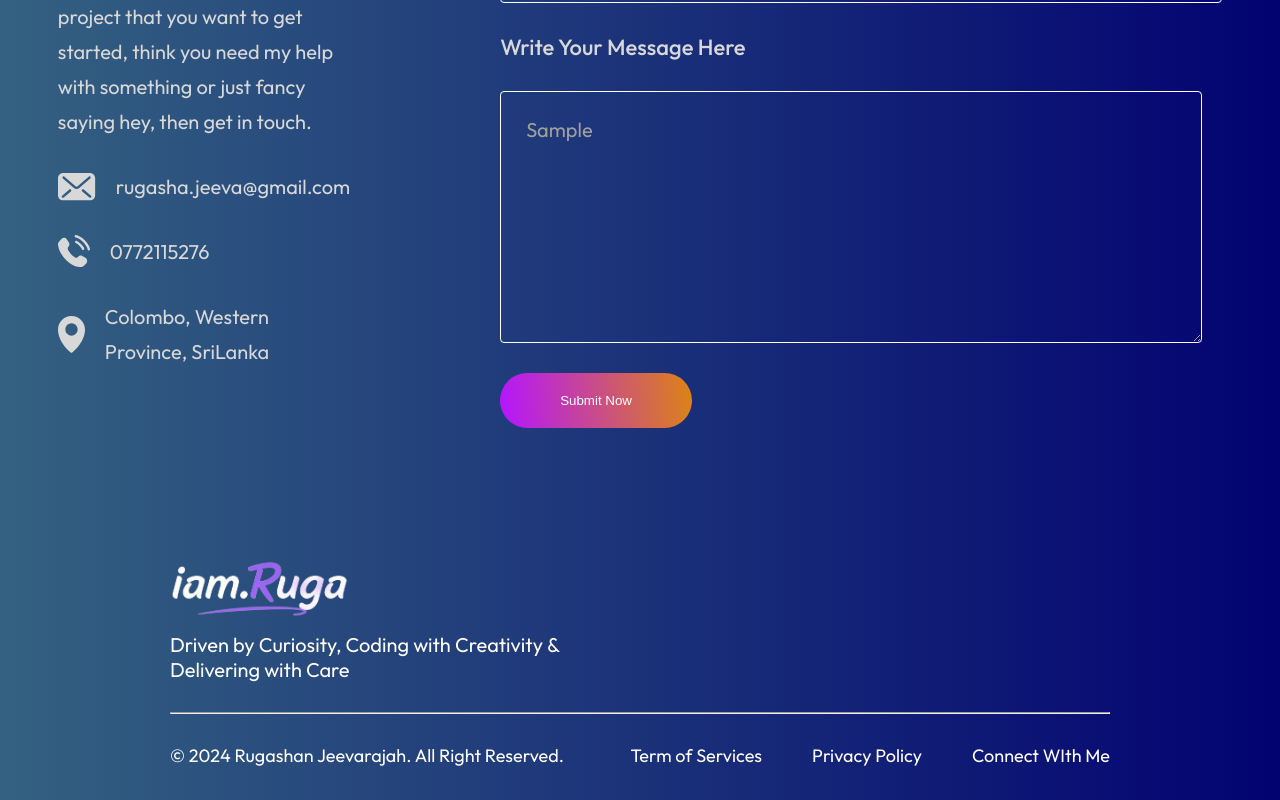
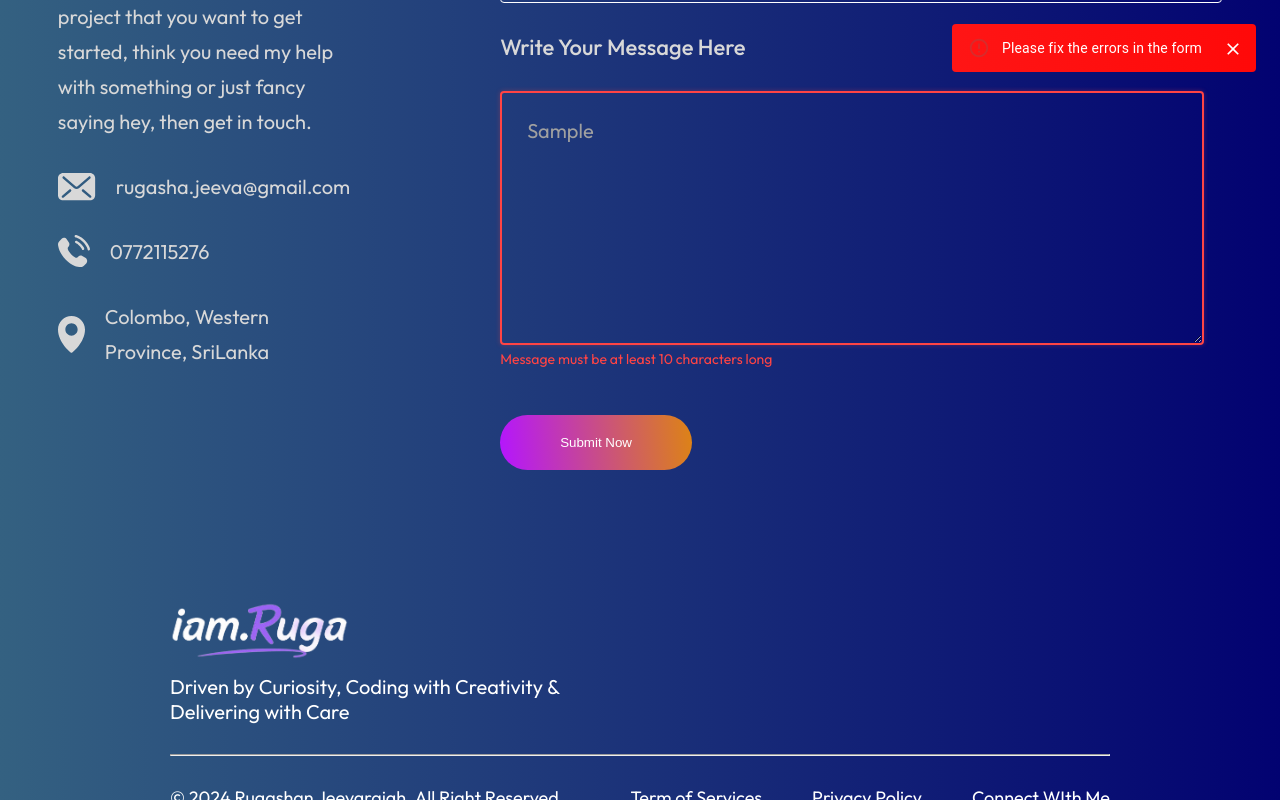
Before and after one commit to IT21054822/portfolio_amruga, a React (Vite) app: page / in a window 1280 px wide. Both pictures are taken after typing "Sample", "name@example.com", "Sample" into the empty fields and a click on the button "Submit Now". Shown: the part 5185-5985 px from the top of the page. Built offline with nearby package versions, Linux system fonts and the light colour scheme; no server answers.

Commit message:
contact me form updated

```diff
--- a/src/Components/About/About.jsx
+++ b/src/Components/About/About.jsx
@@ -37,7 +37,7 @@ const About = () => {
       </div>
       <div className="about-achievements">
         <div className="about-achievement">
-            <h1>1+</h1>
+            <h1>2+</h1>
             <p>YEARS OF EXPERIENCE</p>
         </div>
         <hr />
--- a/src/Components/Contact/Contact.css
+++ b/src/Components/Contact/Contact.css
@@ -236,3 +236,62 @@
         width: 100%;
     }
 }
+
+/* Form Validation Styles */
+.contact-right input.error,
+.contact-right textarea.error {
+    border-color: #ff4444;
+    border-width: 2px;
+    box-shadow: 0 0 5px rgba(255, 68, 68, 0.3);
+}
+
+.contact-right input.error:focus,
+.contact-right textarea.error:focus {
+    outline: none;
+    border-color: #ff4444;
+    box-shadow: 0 0 8px rgba(255, 68, 68, 0.5);
+}
+
+.error-message {
+    color: #ff4444;
+    font-size: 14px;
+    margin-top: -25px;
+    margin-bottom: 15px;
+    display: block;
+    font-weight: 400;
+    line-height: 1.4;
+}
+
+.contact-right input:focus,
+.contact-right textarea:focus {
+    outline: none;
+    border-color: #DF8908;
+    box-shadow: 0 0 5px rgba(223, 137, 8, 0.3);
+}
+
+.contact-submit:disabled {
+    opacity: 0.6;
+    cursor: not-allowed;
+    transform: none;
+}
+
+.contact-submit:disabled:hover {
+    transform: none;
+}
+
+/* Responsive validation styles */
+@media (max-width: 768px) {
+    .error-message {
+        font-size: 12px;
+        margin-top: -20px;
+        margin-bottom: 10px;
+    }
+}
+
+@media (max-width: 550px) {
+    .error-message {
+        font-size: 11px;
+        margin-top: -15px;
+        margin-bottom: 8px;
+    }
+}
--- a/src/Components/Contact/Contact.jsx
+++ b/src/Components/Contact/Contact.jsx
@@ -8,21 +8,110 @@ import { Alert, Snackbar } from '@mui/material'
 
 const Contact = () => {
     const [openSnackbar, setOpenSnackbar] = useState(false);
-    const formRef = useRef(null);
-
-    const handleCloseSnackbar = (event, reason) => {
+    const [snackbarMessage, setSnackbarMessage] = useState('');
+    const [snackbarSeverity, setSnackbarSeverity] = useState('success');
+    const [formData, setFormData] = useState({
+        name: '',
+        email: '',
+        message: ''
+    });
+    const [errors, setErrors] = useState({});
+    const [isSubmitting, setIsSubmitting] = useState(false);
+    const formRef = useRef(null);    const handleCloseSnackbar = (event, reason) => {
         if (reason === 'clickaway') {
             return;
         }
         setOpenSnackbar(false);
     };
-    const onSubmit = async (event) => {
+
+    // Validation functions
+    const validateName = (name) => {
+        if (!name.trim()) {
+            return 'Name is required';
+        }
+        if (name.trim().length < 2) {
+            return 'Name must be at least 2 characters long';
+        }
+        if (!/^[a-zA-Z\s]+$/.test(name.trim())) {
+            return 'Name should only contain letters and spaces';
+        }
+        return '';
+    };
+
+    const validateEmail = (email) => {
+        if (!email.trim()) {
+            return 'Email is required';
+        }
+        const emailRegex = /^[^\s@]+@[^\s@]+\.[^\s@]+$/;
+        if (!emailRegex.test(email.trim())) {
+            return 'Please enter a valid email address';
+        }
+        return '';
+    };
+
+    const validateMessage = (message) => {
+        if (!message.trim()) {
+            return 'Message is required';
+        }
+        if (message.trim().length < 10) {
+            return 'Message must be at least 10 characters long';
+        }
+        if (message.trim().length > 1000) {
+            return 'Message must not exceed 1000 characters';
+        }
+        return '';
+    };
+
+    const handleInputChange = (e) => {
+        const { name, value } = e.target;
+        setFormData(prev => ({
+            ...prev,
+            [name]: value
+        }));
+
+        // Clear error when user starts typing
+        if (errors[name]) {
+            setErrors(prev => ({
+                ...prev,
+                [name]: ''
+            }));
+        }
+    };
+
+    const validateForm = () => {
+        const newErrors = {};
+
+        const nameError = validateName(formData.name);
+        const emailError = validateEmail(formData.email);
+        const messageError = validateMessage(formData.message);
+
+        if (nameError) newErrors.name = nameError;
+        if (emailError) newErrors.email = emailError;
+        if (messageError) newErrors.message = messageError;
+
+        setErrors(newErrors);
+        return Object.keys(newErrors).length === 0;
+    };    const onSubmit = async (event) => {
         event.preventDefault();
-        const formData = new FormData(event.target);
 
-        formData.append("access_key", "c2f7edb9-a285-4376-81e5-4eed475521ce");
+        // Validate form before submission
+        if (!validateForm()) {
+            setSnackbarMessage('Please fix the errors in the form');
+            setSnackbarSeverity('error');
+            setOpenSnackbar(true);
+            return;
+        }
 
-        const object = Object.fromEntries(formData);
+        setIsSubmitting(true);
+
+        try {
+            const formDataToSend = new FormData();
+            formDataToSend.append("access_key", "c2f7edb9-a285-4376-81e5-4eed475521ce");
+            formDataToSend.append("name", formData.name.trim());
+            formDataToSend.append("email", formData.email.trim());
+            formDataToSend.append("message", formData.message.trim());
+
+            const object = Object.fromEntries(formDataToSend);
             const json = JSON.stringify(object);
 
             const res = await fetch("https://api.web3forms.com/submit", {
@@ -32,15 +121,37 @@ const Contact = () => {
                 Accept: "application/json"
               },
               body: json
-        }).then((res) => res.json());
+            });
 
-        if (res.success) {
-            console.log("Success", res);
+            const result = await res.json();
+
+            if (result.success) {
+                console.log("Success", result);
+                setSnackbarMessage('Message sent successfully!');
+                setSnackbarSeverity('success');
                 setOpenSnackbar(true);
+
                 // Reset form fields
+                setFormData({
+                    name: '',
+                    email: '',
+                    message: ''
+                });
+                setErrors({});
+
                 if (formRef.current) {
                     formRef.current.reset();
                 }
+            } else {
+                throw new Error(result.message || 'Failed to send message');
+            }
+        } catch (error) {
+            console.error('Error sending message:', error);
+            setSnackbarMessage('Failed to send message. Please try again.');
+            setSnackbarSeverity('error');
+            setOpenSnackbar(true);
+        } finally {
+            setIsSubmitting(false);
         }
     };
 
@@ -68,28 +179,73 @@ const Contact = () => {
                         <p>Colombo, Western Province, SriLanka</p>
                     </div>
                 </div>
-            </div>
-            <form ref={formRef} onSubmit={onSubmit} className="contact-right">        <label htmlFor="">Your Name</label>
-        <input type="text" placeholder='Enter Your Name' name='name'/>
-        <label htmlFor="">Your E-Mail</label>
-        <input type="email" placeholder='Enter Your Email' name='email' />
-        <label htmlFor="">Write Your Message Here</label>
-        <textarea name="message" rows="8" placeholder='Enter Your Message'></textarea>
-        <button type='submit' className="contact-submit">
-            Submit Now
+            </div>            <form ref={formRef} onSubmit={onSubmit} className="contact-right">
+                <label htmlFor="name">Your Name</label>
+                <input
+                    type="text"
+                    id="name"
+                    placeholder='Enter Your Name'
+                    name='name'
+                    value={formData.name}
+                    onChange={handleInputChange}
+                    className={errors.name ? 'error' : ''}
+                    disabled={isSubmitting}
+                />
+                {errors.name && <span className="error-message">{errors.name}</span>}
+
+                <label htmlFor="email">Your E-Mail</label>
+                <input
+                    type="email"
+                    id="email"
+                    placeholder='Enter Your Email'
+                    name='email'
+                    value={formData.email}
+                    onChange={handleInputChange}
+                    className={errors.email ? 'error' : ''}
+                    disabled={isSubmitting}
+                />
+                {errors.email && <span className="error-message">{errors.email}</span>}
+
+                <label htmlFor="message">Write Your Message Here</label>
+                <textarea
+                    name="message"
+                    id="message"
+                    rows="8"
+                    placeholder='Enter Your Message'
+                    value={formData.message}
+                    onChange={handleInputChange}
+                    className={errors.message ? 'error' : ''}
+                    disabled={isSubmitting}
+                ></textarea>
+                {errors.message && <span className="error-message">{errors.message}</span>}
+
+                <button
+                    type='submit'
+                    className="contact-submit"
+                    disabled={isSubmitting}
+                >
+                    {isSubmitting ? 'Sending...' : 'Submit Now'}
                 </button>
-
             </form>
-        </div>
-        <Snackbar
+        </div>        <Snackbar
             sx={{background:'transparent', color: 'white'}}
             open={openSnackbar}
             autoHideDuration={5000}
             onClose={handleCloseSnackbar}
             anchorOrigin={{ vertical: 'top', horizontal: 'right' }}
         >
-                <Alert  onClose={handleCloseSnackbar} severity="success" sx={{ width: '100%', background: 'linear-gradient(264deg, #DF8908 -5.09%, #B415FF 100%)', color:'white' }}>
-                    Message sent successfully!
+            <Alert
+                onClose={handleCloseSnackbar}
+                severity={snackbarSeverity}
+                sx={{
+                    width: '100%',
+                    background: snackbarSeverity === 'success'
+                        ? 'linear-gradient(264deg, #DF8908 -5.09%, #B415FF 100%)'
+                        : 'linear-gradient(264deg, #FF0808 -5.09%, #FF1515 100%)',
+                    color:'white'
+                }}
+            >
+                {snackbarMessage}
             </Alert>
         </Snackbar>
 
```
Lines whose indentation alone changed are shown as unchanged.
